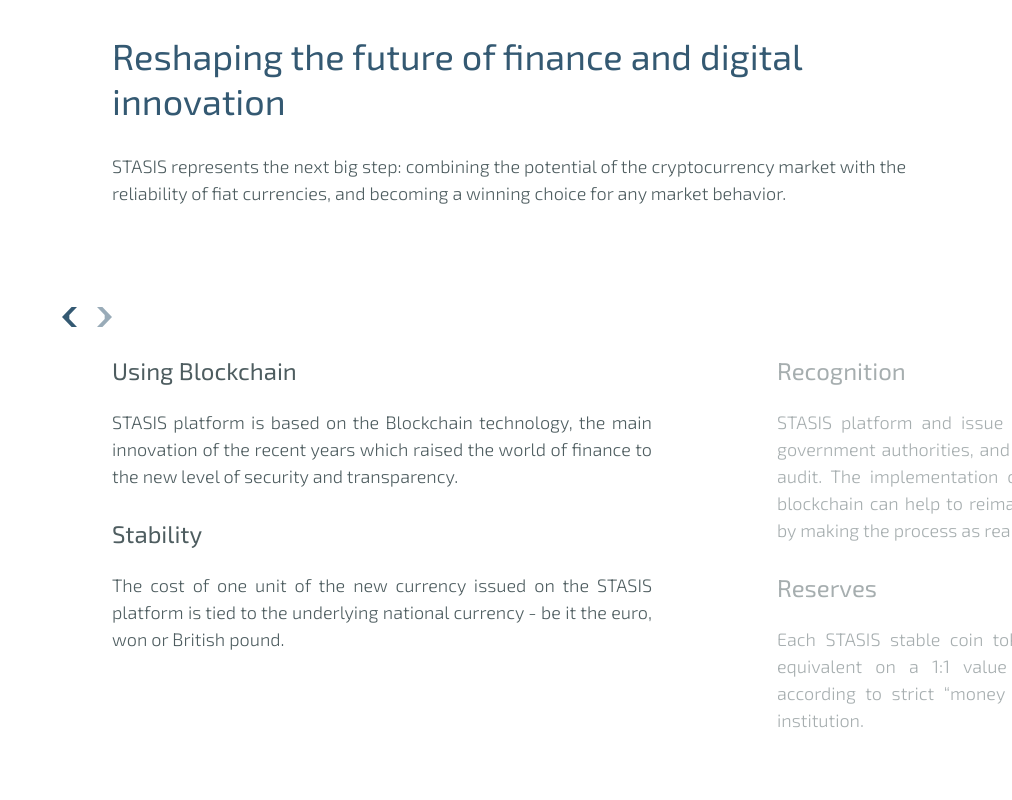
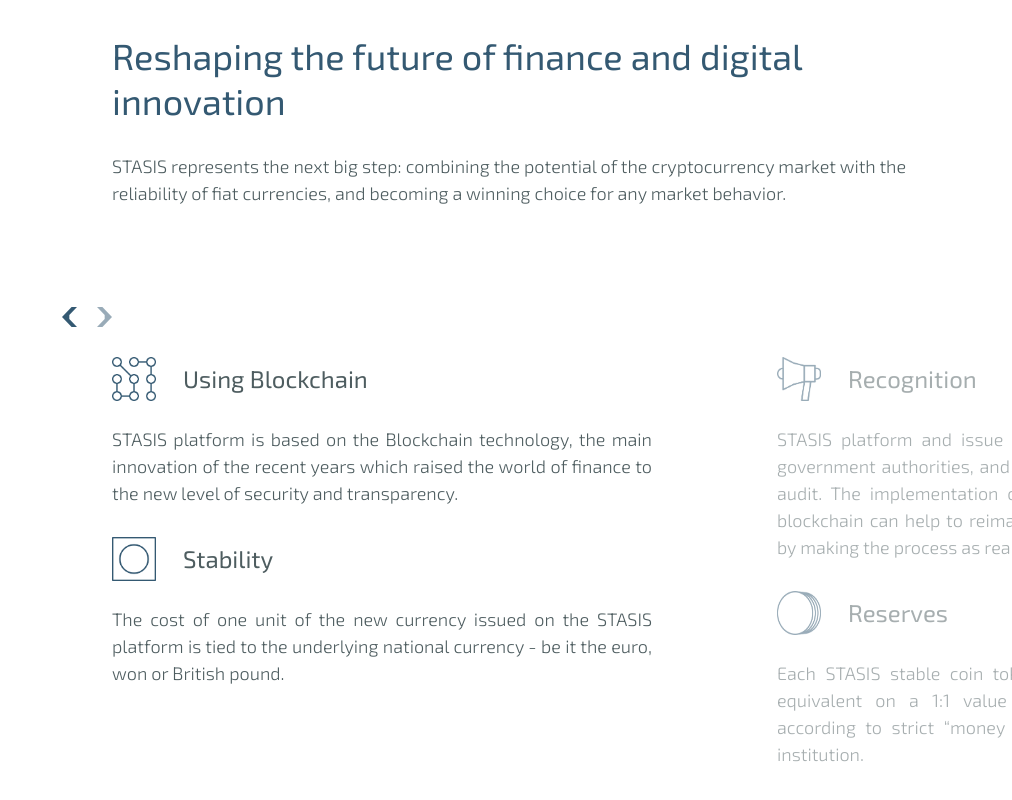
Before and after one commit to elemeNtk0/ExanteTest, a website: page docs/index.html in a window 1280 px wide. Shown: the part 847-1647 px from the top of the page, without its empty margins (268-1280 px from the left). Drawn offline with Linux system fonts and the light colour scheme.

Commit message:
add icons

```diff
--- a/docs/index.html
+++ b/docs/index.html
@@ -63,22 +63,34 @@
           </div>
           <div class="features__slide  features__slide_is-visible">
             <article class="features__item">
-              <h3 class="features__item-title">Using Blockchain</h3>
+              <h3 class="features__item-title">
+                <img src="dist/img/i_blockchain.png" alt="" width="44" height="44">
+                Using Blockchain
+              </h3>
               <p class="features__item-text">STASIS platform is based on the Blockchain technology, the main innovation of the recent years which raised the world of finance to the new level of security and transparency.</p>
             </article>
             <article class="features__item">
-              <h3 class="features__item-title">Stability</h3>
+              <h3 class="features__item-title">
+                <img src="dist/img/i_stability.png" alt="" width="44" height="44">
+                Stability
+              </h3>
               <p class="features__item-text">The cost of one unit of the new currency issued on the STASIS platform is tied to the underlying national currency - be it the euro, won or British pound.</p>
             </article>
           </div>
 
           <div class="features__slide">
             <article class="features__item">
-              <h3 class="features__item-title">Recognition</h3>
+              <h3 class="features__item-title">
+                <img src="dist/img/i_recognition.png" alt="" width="44" height="44">
+                Recognition
+              </h3>
               <p class="features__item-text">STASIS platform and issue of cryptocurrency are supported by government authorities, and reserves are the subject of a regular audit. The implementation of distributed ledger technology aka blockchain can help to reimagine the annual and quarterly audits by making the process as real-time and low-cost as possible.</p>
             </article>
             <article class="features__item">
-              <h3 class="features__item-title">Reserves</h3>
+              <h3 class="features__item-title">
+                <img src="dist/img/i_reserves.png" alt="" width="44" height="44">
+                Reserves
+              </h3>
               <p class="features__item-text">Each STASIS stable coin token  is fully convertible with its fiat equivalent on a 1:1 value basis The reserves are managed according to strict “money market” mandate by the respectful institution.</p>
             </article>
           </div>
--- a/src/sass/components/features.scss
+++ b/src/sass/components/features.scss
@@ -59,10 +59,28 @@
     margin: 0 0 20px 0;
     font-weight: 400;
 
+    img {
+      display: none;
+    }
+
     @media (min-width: 960px) {
       font-size: 24px;
       line-height: 1.13;
       margin-bottom: 25px;
+      display: flex;
+      flex-direction: row;
+      flex-wrap: nowrap;
+      align-items: center;
+
+      img {
+        display: flex;
+        flex-shrink: 0;
+        flex-grow: 0;
+        flex-basis: 44px;
+        width: 44px;
+        height: 44px;
+        margin-right: 27px;
+      }
     }
   }
 
```
Also changed, not shown: src/docs/index.html (+16 -4 lines), dist/css/features.css, dist/css/features.min.css, dist/css/myplugin.css, dist/css/myplugin.min.css, dist/img/i_blockchain.png (added), dist/img/i_recognition.png (added), dist/img/i_reserves.png (added), dist/img/i_stability.png (added), docs/dist/css/features.css, docs/dist/css/features.min.css, docs/dist/css/myplugin.css, docs/dist/css/myplugin.min.css, docs/dist/img/i_blockchain.png (added), 7 more files.
